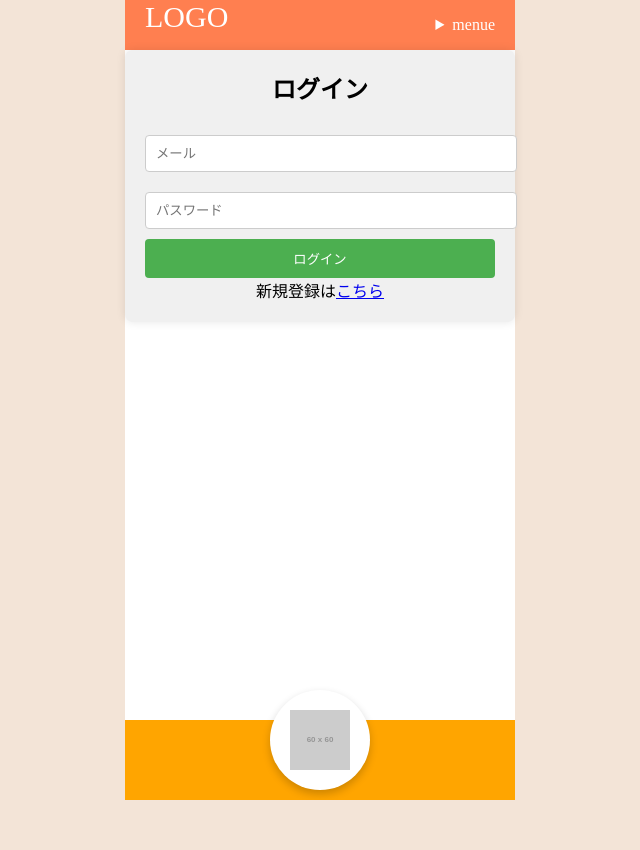
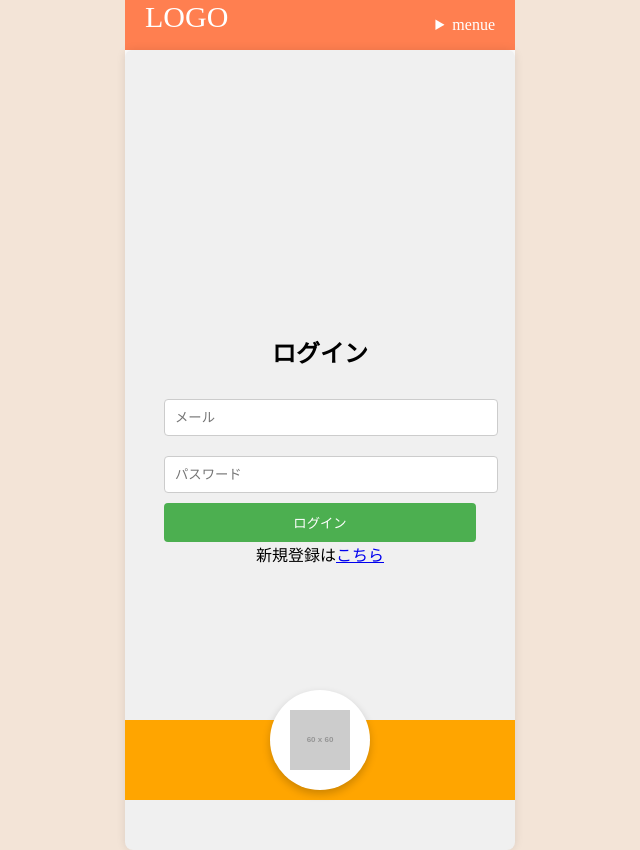
Before and after one commit to mitsui6969/tabekiri-app, a React (Vite) app: page /login in a window 1280 px wide. Shown: the whole page, without its empty margins (320-960 px from the left). Before the commit the page ends 800 px from the top, so only its background shows below. Built offline with nearby package versions, Linux system fonts and the light colour scheme.

Commit message:
修正しました

```diff
--- a/src/styles/login.css
+++ b/src/styles/login.css
@@ -5,11 +5,15 @@
     align-items: center;
     justify-content: center;
     background-color: #f0f0f0;
-    padding: 20px;
     border-radius: 8px;
     box-shadow: 0px 0px 10px rgba(0, 0, 0, 0.1);
+
+    height: 100vh;
+    width: 100%
 }
-
+form {
+    width: 80%;
+}
 /* 入力フィールドのスタイル */
 .input {
     width: 100%;
```
